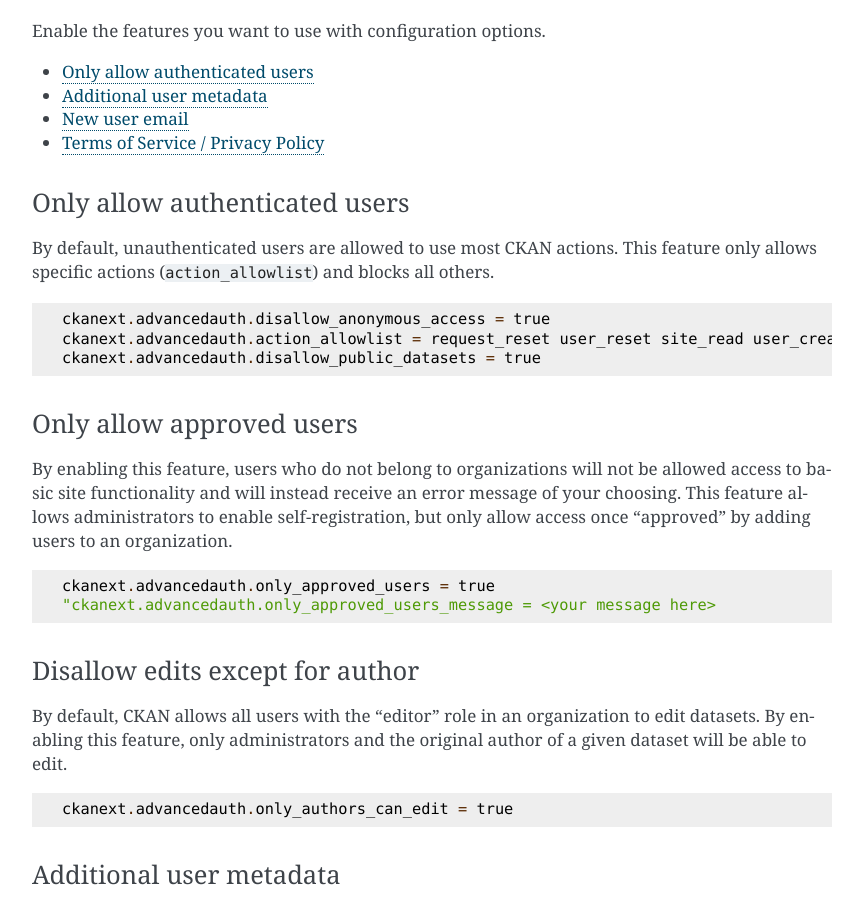
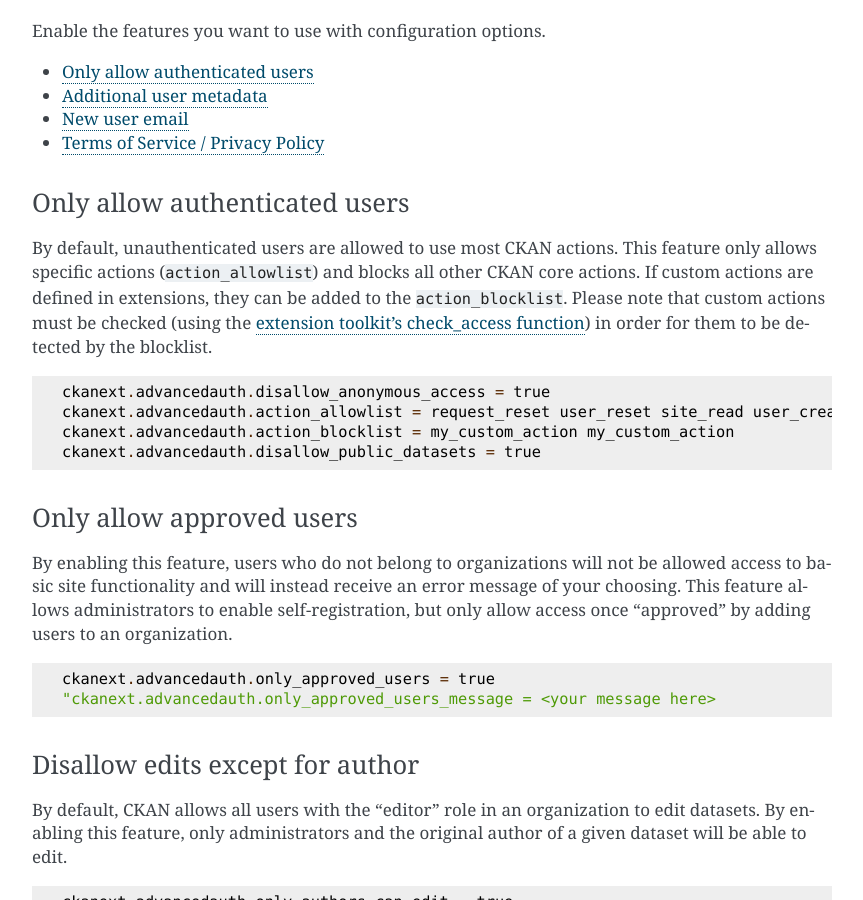
Before and after one commit to RTIInternational/ckanext-advancedauth, a Sphinx documentation site: the page built from docs/source/index.md, in a window 1280 px wide and 900 px high, scrolled down 482 px. Shown: the whole window, without its empty margins (208-1071 px from the left). Built offline with Sphinx 7.4.7, drawn with Linux system fonts in a browser that asks for light colours.

Commit message:
adding blocklist concept and documentation

````diff
--- a/docs/source/index.md
+++ b/docs/source/index.md
@@ -37,11 +37,12 @@ Enable the features you want to use with configuration options.
 
 ### Only allow authenticated users
 
-By default, unauthenticated users are allowed to use most CKAN actions. This feature only allows specific actions (`action_allowlist`) and blocks all others.
+By default, unauthenticated users are allowed to use most CKAN actions. This feature only allows specific actions (`action_allowlist`) and blocks all other CKAN core actions. If custom actions are defined in extensions, they can be added to the `action_blocklist`. Please note that custom actions must be checked (using the [extension toolkit's check_access function](https://docs.ckan.org/en/2.9/extensions/plugins-toolkit.html#ckan.plugins.toolkit.ckan.plugins.toolkit.check_access)) in order for them to be detected by the blocklist.
 
 ```
 ckanext.advancedauth.disallow_anonymous_access = true
 ckanext.advancedauth.action_allowlist = request_reset user_reset site_read user_create package_search organization_list_for_user package_create sysadmin
+ckanext.advancedauth.action_blocklist = my_custom_action my_custom_action
 ckanext.advancedauth.disallow_public_datasets = true
 ```
 ### Only allow approved users
````
Also changed, not shown: 1 other file.
